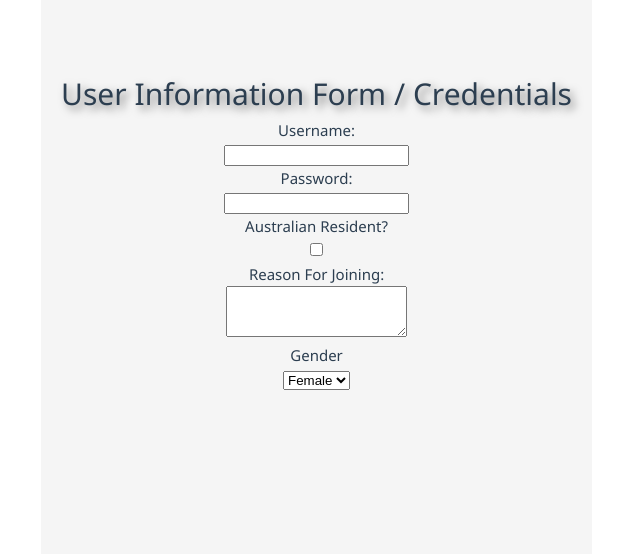
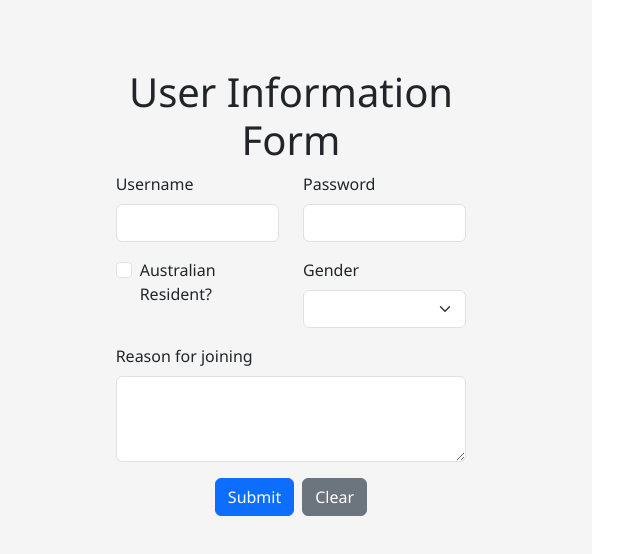
Before and after one commit to BiliKingdom/FIT5032_STUDIO, a Vue app: page / in a window 1280 px wide. Shown: the top 554 px of the page, without its empty margins (48-688 px from the left). Built offline with nearby package versions, Linux system fonts and the light colour scheme; the HTML template or start-up script is replaced by a standard one.

Commit message:
acticity 4,5,6

```diff
--- a/package.json
+++ b/package.json
@@ -18,6 +18,7 @@
     "format": "prettier --write src/"
   },
   "dependencies": {
+    "bootstrap": "^5.3.7",
     "pinia": "^3.0.3",
     "vue": "^3.5.18",
     "vue-router": "^4.5.1"
--- a/src/components/Form.vue
+++ b/src/components/Form.vue
@@ -1,4 +1,4 @@
-<template>
+<!-- <template>
     <div class="form">
     <h1>User Information Form / Credentials</h1>
         <form>
@@ -22,13 +22,112 @@
             </select>
         </form>
     </div>
+</template> -->
+
+<template>
+  <div class="container mt-5">
+    <div class="row">
+      <div class="col-md-8 offset-md-2">
+        <h1 class="text-center">User Information Form</h1>
+        <form @submit.prevent="submitForm">
+          <div class="row mb-3">
+            <div class="col-md-6">
+              <label for="username" class="form-label">Username</label>
+              <input type="text" class="form-control" id="username" v-model="formData.username">
+            </div>
+            <div class="col-md-6">
+              <label for="password" class="form-label">Password</label>
+              <input type="password" class="form-control" id="password" v-model="formData.password">
+            </div>
+          </div>
+
+          <div class="row mb-3">
+            <div class="col-md-6">
+              <div class="form-check">
+                <input type="checkbox" class="form-check-input" id="isAustralian" v-model="formData.isAustralian">
+                <label class="form-check-label" for="isAustralian">Australian Resident?</label>
+              </div>
+            </div>
+            <div class="col-md-6">
+              <label for="gender" class="form-label">Gender</label>
+              <select class="form-select" id="gender" v-model="formData.gender">
+                <option value="male">Male</option>
+                <option value="female">Female</option>
+                <option value="other">Other</option>
+              </select>
+            </div>
+          </div>
+
+          <div class="mb-3">
+            <label for="reason" class="form-label">Reason for joining</label>
+            <textarea class="form-control" id="reason" rows="3" v-model="formData.reason"></textarea>
+          </div>
+
+          <div class="text-center">
+            <button type="submit" class="btn btn-primary me-2">Submit</button>
+            <button type="button" class="btn btn-secondary" @click="clearForm">Clear</button>
+          </div>
+        </form>
+      </div>
+    </div>
+  </div>
+
+
+  <div class="row mt-5" v-if="submittedCards.length">
+   <div class="d-flex flex-wrap justify-content-start">
+      <div v-for="(card, index) in submittedCards" :key="index" class="card m-2" style="width: 18rem;">
+         <div class="card-header">
+            User Information
+         </div>
+         <ul class="list-group list-group-flush">
+            <li class="list-group-item">Username: {{ card.username }}</li>
+            <li class="list-group-item">Password: {{ card.password }}</li>
+            <li class="list-group-item">Australian Resident: {{ card.isAustralian ? 'Yes' : 'No' }}</li>
+            <li class="list-group-item">Gender: {{ card.gender }}</li>
+            <li class="list-group-item">Reason: {{ card.reason }}</li>
+         </ul>
+      </div>
+   </div>
+</div>
 </template>
 
 
+
 <script setup>
-// Our logic will go here
+import { ref } from 'vue';
+
+const formData = ref({
+    username: '',
+    password: '',
+    isAustralian: false,
+    reason: '',
+    gender: ''
+});
+
+const submittedCards = ref([]);
+
+const submitForm = () => {
+    submittedCards.value.push({
+        ...formData.value
+    });
+};
+
+
 </script>
 
 <style scoped>
-/* Our styles will go here */
+   .card {
+   border: 1px solid #ccc;
+   border-radius: 10px;
+   box-shadow: 0 2px 4px rgba(0, 0, 0, 0.1);
+   }
+   .card-header {
+   background-color: #275FDA;
+   color: white;
+   padding: 10px;
+   border-radius: 10px 10px 0 0;
+   }
+   .list-group-item {
+   padding: 10px;
+   }
 </style>
--- a/src/main.ts
+++ b/src/main.ts
@@ -1,5 +1,6 @@
 import './assets/main.css'
-import './style.css'
+// import './style.css'
+import 'bootstrap/dist/css/bootstrap.min.css'
 
 import { createApp } from 'vue'
 import { createPinia } from 'pinia'
```
Also changed, not shown: 1 other file (tests, documents, lock files or other folders).
